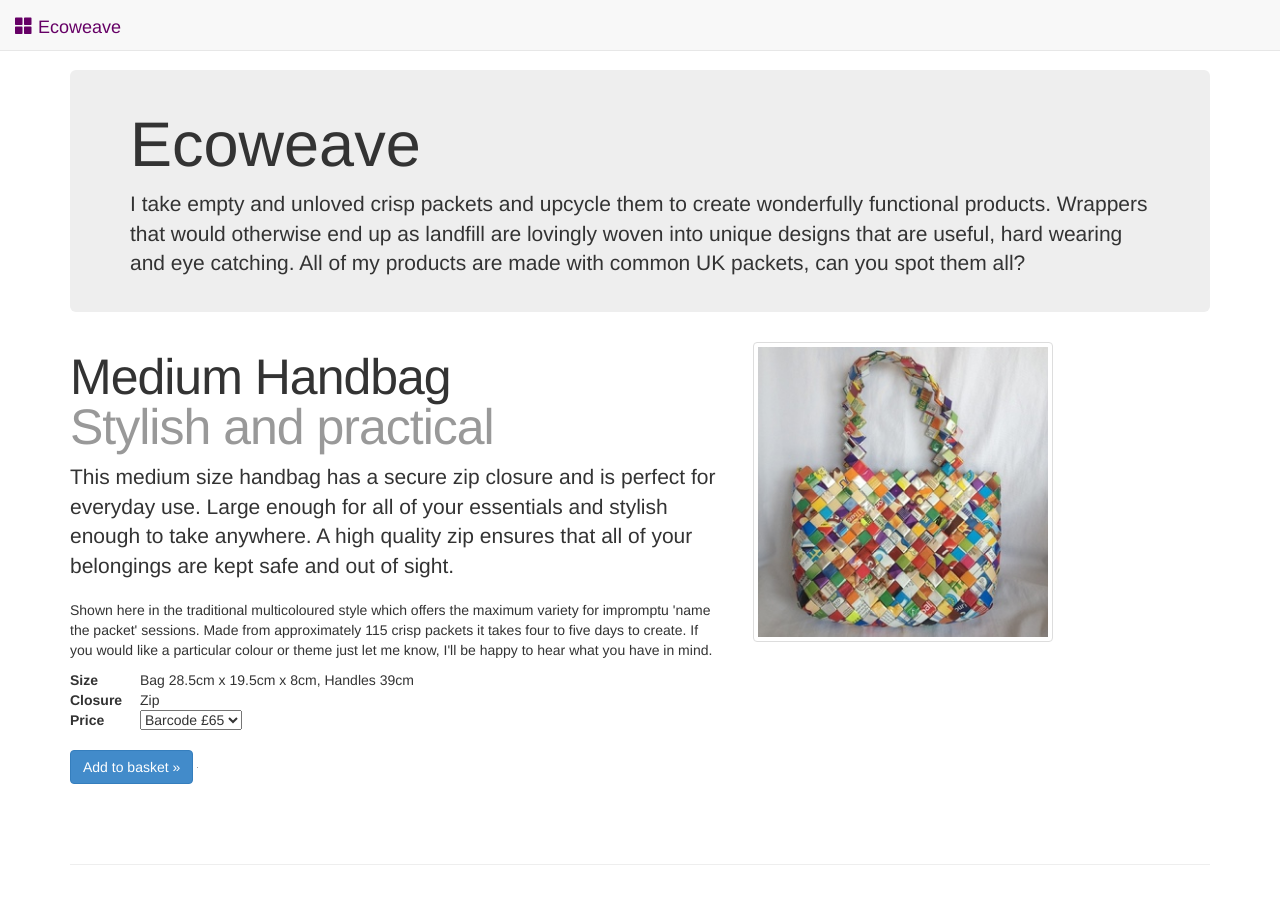
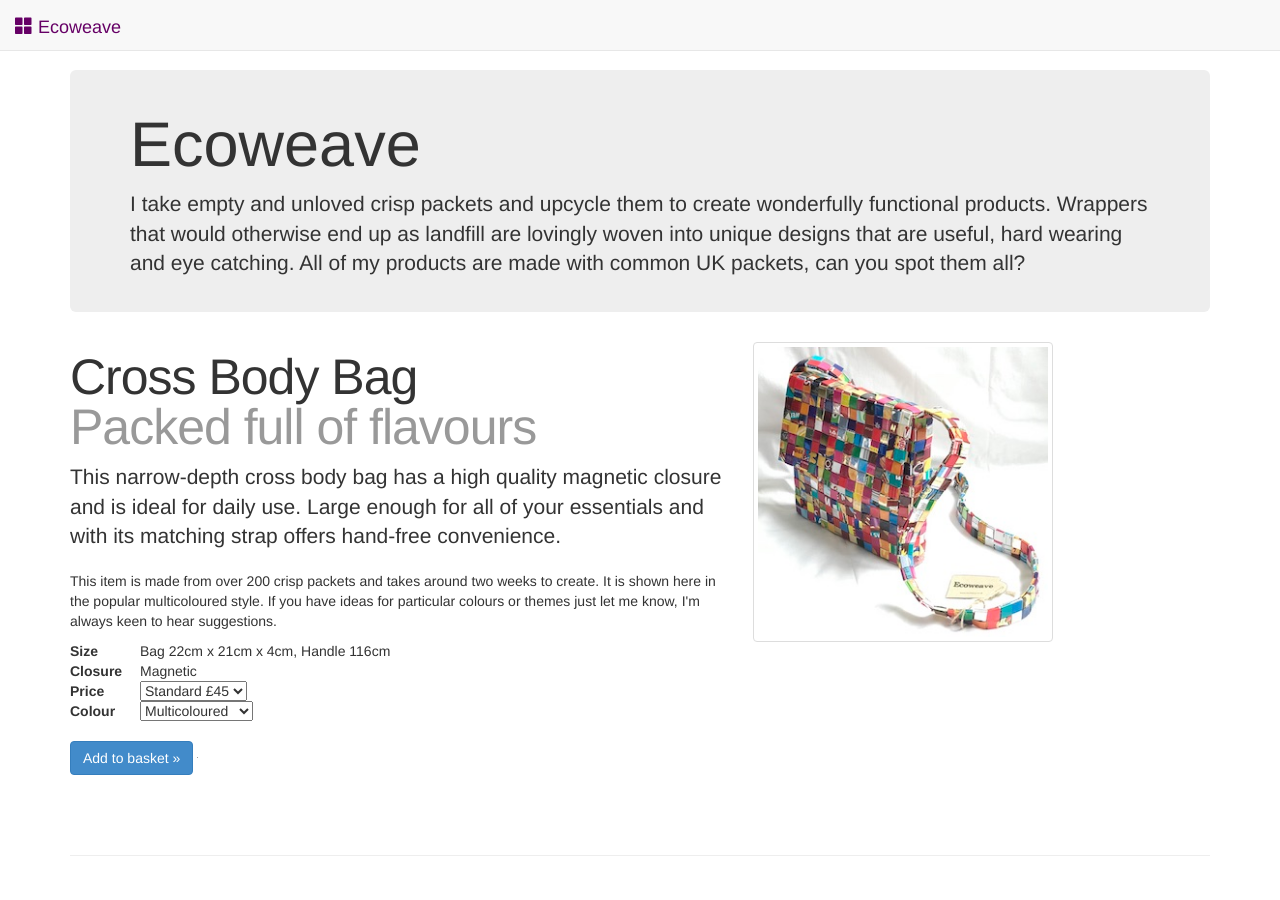
Before and after one commit to ecoweave/ecoweave.github.io, a Jekyll site: the page built from index.html, in a window 1280 px wide and 900 px high. Built offline with Jekyll 4.4.1, drawn with Linux system fonts in a browser that asks for light colours; nearby versions of some CDN libraries.

Commit message:
Add cross body bag

```diff
--- a/_data/products.yml
+++ b/_data/products.yml
@@ -1,3 +1,20 @@
+- id: cross-body-bag
+  paypal-id: 27MSDEQBD5GGU
+  options:
+   - Standard: £45
+  colors: [Multicoloured]
+  name: Cross Body Bag
+  price: £45
+  size: Bag 22cm x 21cm x 4cm, Handle 116cm
+  closure: Magnetic
+  img: new/cross-body-bag.jpg
+  category: [handbags]
+  strapline: Packed full of flavours
+  preamble: |
+    This narrow-depth cross body bag has a high quality magnetic closure and is ideal for daily use. Large enough for all of your essentials and with its matching strap offers hand-free convenience.
+  description: |
+    This item is made from over 200 crisp packets and takes around two weeks to create. It is shown here in the popular multicoloured style. If you have ideas for particular colours or themes just let me know, I'm always keen to hear suggestions.
+
 - id: medium-handbag
   paypal-id: SVDCH84KSYH2Y
   options:
```
